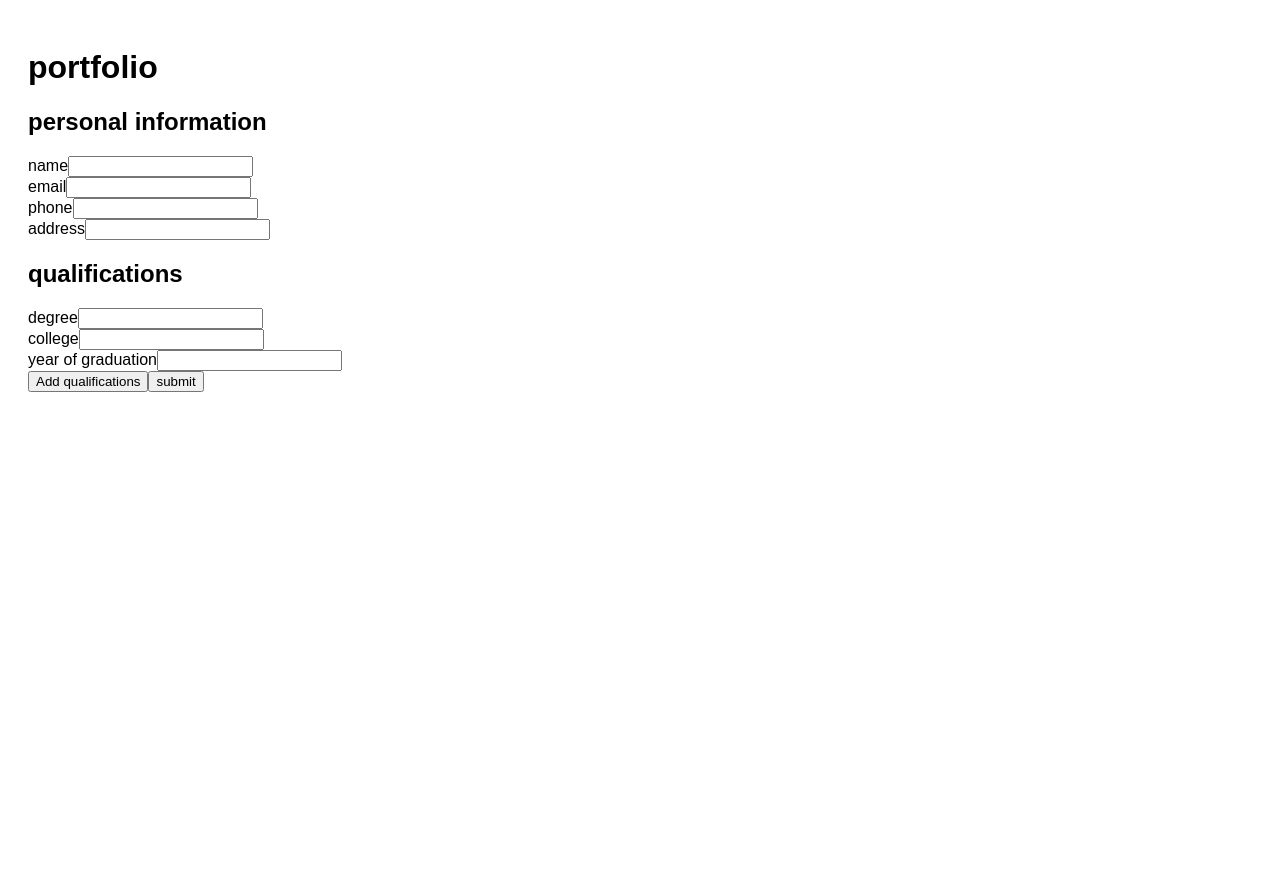
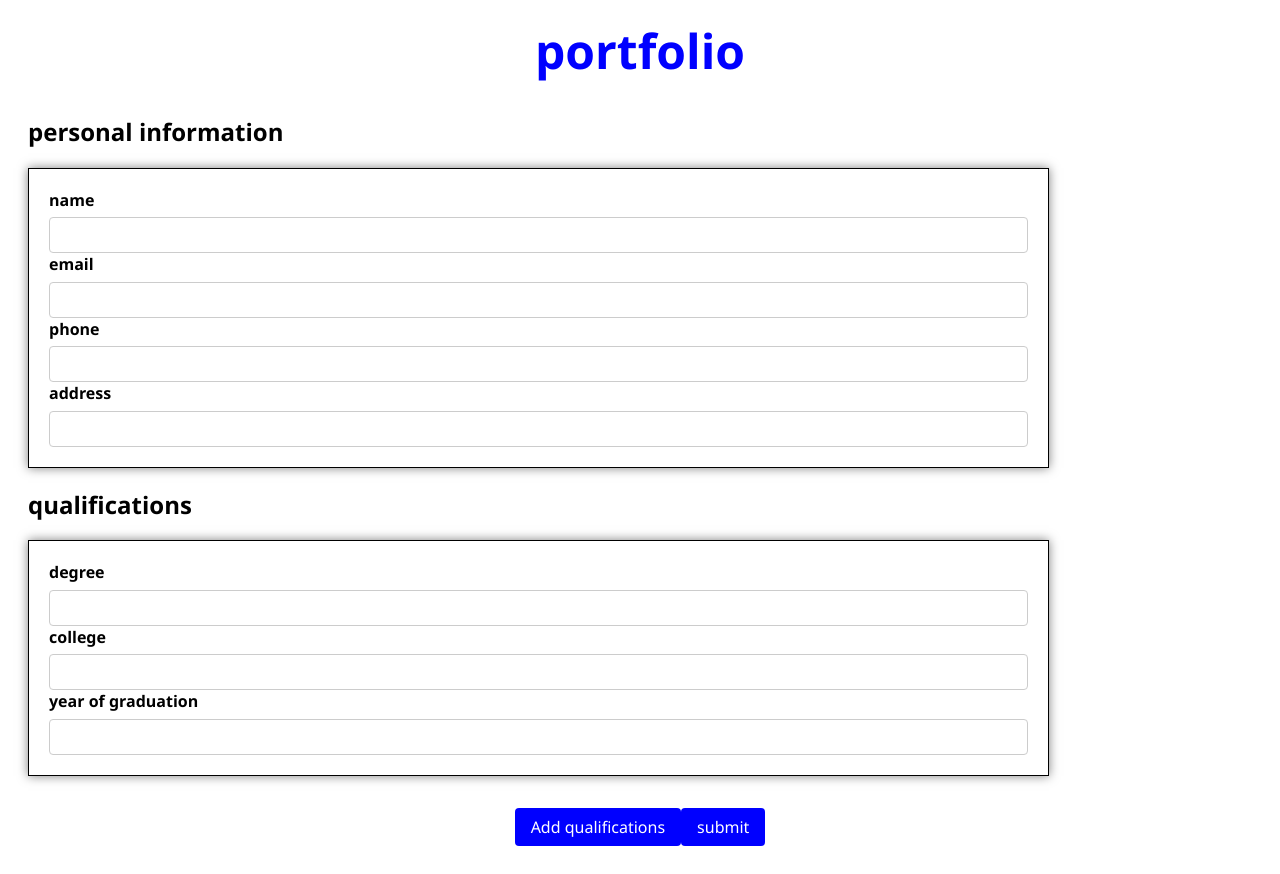
Before and after one commit to anubapatla/my-angular-app1, an Angular app: page / in a window 1280 px wide. Before the commit the page ends 800 px from the top, so only its background shows below. Built offline with nearby package versions, Linux system fonts and the light colour scheme.

Commit message:
portfolio builder (phase1)-css

```diff
--- a/src/app/app.component.css
+++ b/src/app/app.component.css
@@ -1,43 +1,84 @@
 *{
-    font-family: Arial,Helvetica,sans-serif;
+    font-family: "Segoe UI",Tahama, Geneva,verdana,sans-serif;
 }
-.box{
-    background-color:skyblue;
-    padding:35px;
-    height:100px;
-    width:300px;
-    position:fixed;
-    left:51%;
-    top:39%;
-    tranform:translate(-50%,-50%);
+h1{
+    text-align:center;
+    font-size:3rem;
+    color:blue;
+    margin-top:-10px;
 }
-.input-container{
+form {
+    display:flex;
+    flex-direction:column;
+    border:1px solid;
+    margin:o auto;
+    width:80%;
+    padding:20px;
+    box-shadow:0 0 10px rgba(0,0,0,0.5);
+}
+form div{
+    display:flex;
+    flex-direction:column;
+    margin-bottom:1 rem;
+    flex:1;
+}
+form label{
+    font-weight:bold;
+    margin-bottom:0.4rem;
+}
+form input[type="text"],
+form input[type="email"],
+form input[type="tel"]{
+    padding:0.5rem;
+    border:1px solid #ccc;
+    border-radius:0.25rem;
+    border:1px solid #ccc;
+    flex:1;
+}
+.btn-container{
+    display:flex;
+    justify-content:center;
+    margin-top:2rem;
+}
+button{
+    padding:0.5rem 1rem;
+    border:none;
+    border-radius:0.25rem;
+    background-color:blue;
+    color:white;
+    font-size:1rem;
+    cursor:pointer;
+}
+button:hover{
+    backfround-color:skyblue;
+}
+@media only screen and(min-width:768px){
+    form{
+        flex-direction:row;
+        flex-wrap:wrap;
+    }
+    form div{
+        flex:1;
+        margin-right:1 rem;
+        margin-bottom:0;
+    }
+    form dic:last-child{
+        margin-right:0;
+    }
+}
+.preview-container{
     position:relative;
+    top:50%;
+    left:50%;
+    bottom:-280px;
+    transform:translate(-50%,-50%);
+    border:1px solid yellow;
+    padding: 20px;
+    box-shadow:0 0 10px rgba(0,0,0,0.5);
+    width:500px;
 }
-.input-container label{
-    position:absoilute;
-    top:0px;
-    left:0px;
-    font-size:16px;
-    color:pink;
-    transition:all .5s ease-in-out;;
+.btn-edit{
+    position:absolute;
+    right:20px;
+    bottom:20px;
 }
-.input-container input {
-    border:0;
-    border-bottom:1px solid red;
-    background:tranparen;
-    width:100%;
-    padding:8px 0 5px 0;
-    font-size:16px;
-    color:brown;
-}
-.input-container input:focus{
-    border:none;
-    outline:none;
-    border-bottom:1px solid green;
-
-}
-.input-container input:focus~label{
-    top:-12px;
-    front-size:12px;
-}
```
